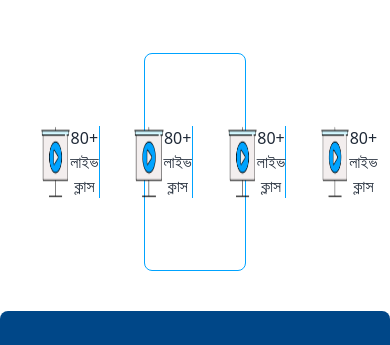
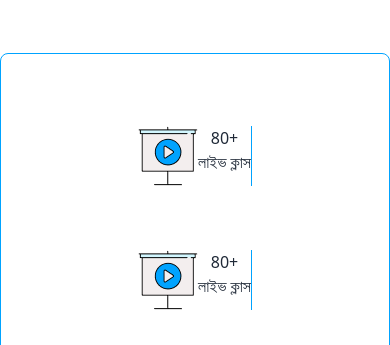
Before and after one commit to rashaduldev/uy-portfulllio, a plain HTML site: page index.html in a window 390 px wide. Shown: the part 7293-7638 px from the top of the page. Drawn offline with nearby package versions, Linux system fonts and the light colour scheme.

Commit message:
Update index.html

```diff
--- a/index.html
+++ b/index.html
@@ -308,8 +308,10 @@
         </div>
       </div>
 
-      <div class="flex mx-36 my-10 text-center justify-center rounded-lg p-10" style="border:1px solid #00A3FF;">
-        <div class="flex p-8">
+      <!-- card -->
+
+      <div class="flex flex-col lg:flex-row lg:mx-36 my-10 text-center justify-center rounded-lg p-10" style="border:1px solid #00A3FF;">
+        <div class="flex p-8 justify-center">
           <img src="./photos/m_c/m_c_1.png" alt="">
          <div style="border-right:1px solid #00A3FF;">
           <p>80+</p>
@@ -317,7 +319,7 @@
          </div>
 
         </div>
-        <div class="flex p-8">
+        <div class="flex p-8 justify-center">
           <img src="./photos/m_c/m_c_1.png" alt="">
          <div style="border-right:1px solid #00A3FF;">
           <p>80+</p>
@@ -325,7 +327,7 @@
          </div>
 
         </div>
-        <div class="flex p-8">
+        <div class="flex p-8 justify-center">
           <img src="./photos/m_c/m_c_1.png" alt="">
          <div style="border-right:1px solid #00A3FF;">
           <p>80+</p>
@@ -334,7 +336,7 @@
 
         </div>
 
-        <div class="flex p-8">
+        <div class="flex p-8 justify-center">
           <img src="./photos/m_c/m_c_1.png" alt="">
          <div>
           <p>80+</p>
```
